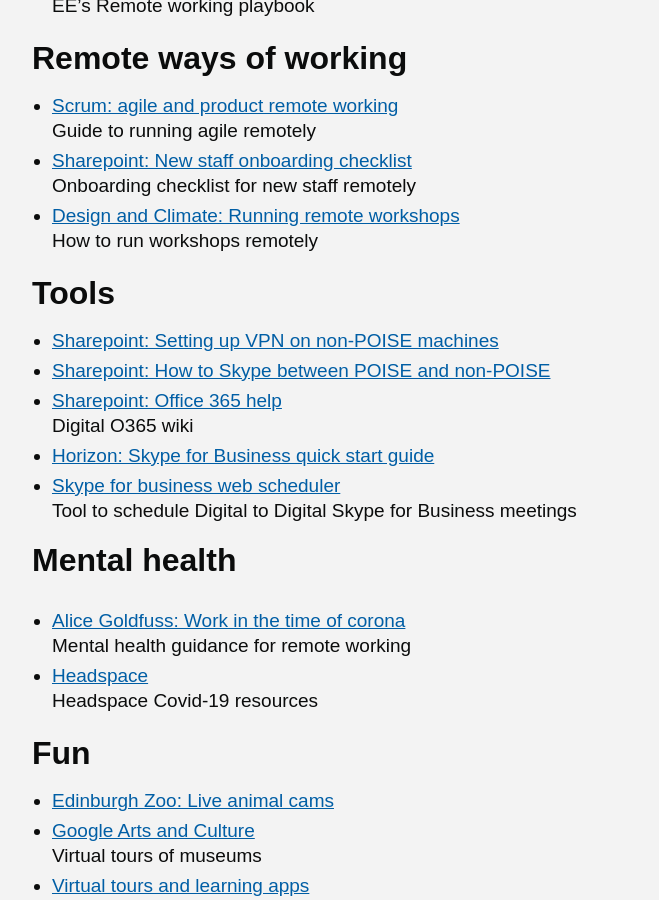
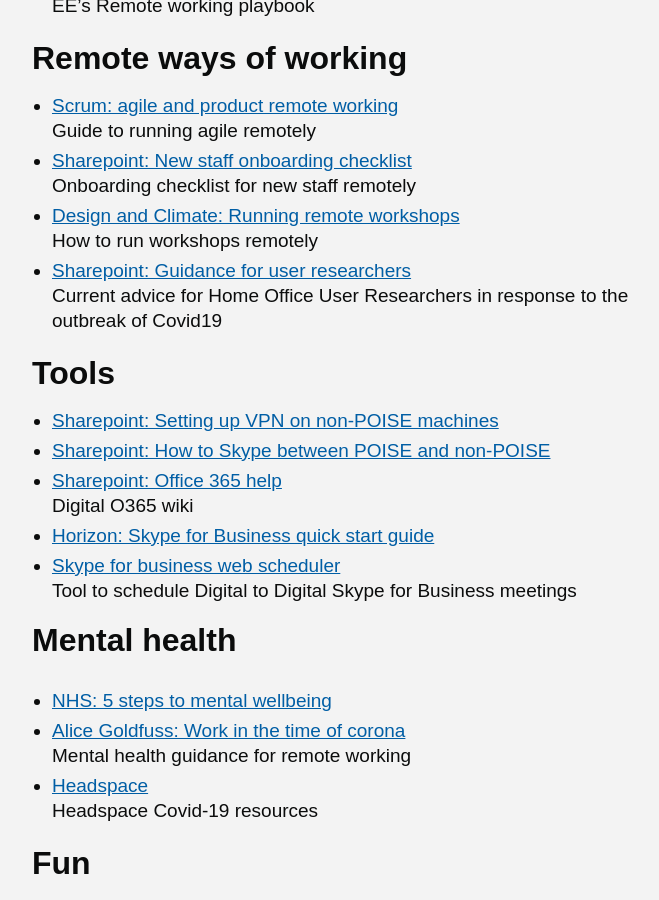
Before and after one commit to UKHomeOffice/playbook, a Jekyll site: the page built from index.md, in a window 1280 px wide and 900 px high, scrolled down 807 px. Shown: the whole window, without its empty margins (458-1117 px from the left). Built offline with Jekyll 4.4.1, drawn with Linux system fonts in a browser that asks for light colours; nearby versions of some CDN libraries; some web fonts are replaced; the repository's description, which GitHub fills in, is left out.

Commit message:
added mh guidance and UR guidance

```diff
--- a/index.md
+++ b/index.md
@@ -34,6 +34,8 @@
 Onboarding checklist for new staff remotely
 - [Design and Climate: Running remote workshops](https://docs.google.com/document/d/1zL_pkVKR57KOO4zqXUwUpfKd0MzPOue3-GQ6mUDu_fQ/edit#heading=h.yclhbc398qk2)
 How to run workshops remotely
+- [Sharepoint: Guidance for user researchers](https://homeofficegovuk.sharepoint.com/:w:/r/teams/HomeOfficeDigital/User%20Research%20and%20Design/userresearch/_layouts/15/Doc.aspx?sourcedoc=%7BDA638554-939C-479D-B26A-9A9ECE58DB0A%7D&file=COVID-19%20Guidance%20v2.0%20(17th%20March).docx&action=default&mobileredirect=true&DefaultItemOpen=1)
+Current advice for Home Office User Researchers in response to the outbreak of Covid19
 
 ## Tools
 - [Sharepoint: Setting up VPN on non-POISE machines](https://homeofficegovuk.sharepoint.com/:w:/r/teams/HomeOfficeDigital/User%20Research%20and%20Design/userresearch/_layouts/15/Doc.aspx?sourcedoc=%7B9201CFD0-8905-4F33-9782-14E816DAD5E0%7D&file=Accessing%20Confluence%20on%20a%20Mac%20without%20GovWifi.docx&action=default&mobileredirect=true&cid=0b9e055c-42f8-44db-af57-fad1afff3585)
@@ -47,6 +49,7 @@
 https://collaboration.homeoffice.gov.uk/display/HMPOCOL/Playbook%3A+Working+Remotely	 -->
 
 # Mental health
+- [NHS: 5 steps to mental wellbeing](https://www.nhs.uk/conditions/stress-anxiety-depression/improve-mental-wellbeing/)
 - [Alice Goldfuss: Work in the time of corona](https://blog.alicegoldfuss.com/work-in-the-time-of-corona/)
 Mental health guidance for remote working
 - [Headspace](https://www.headspace.com/covid-19)
```
